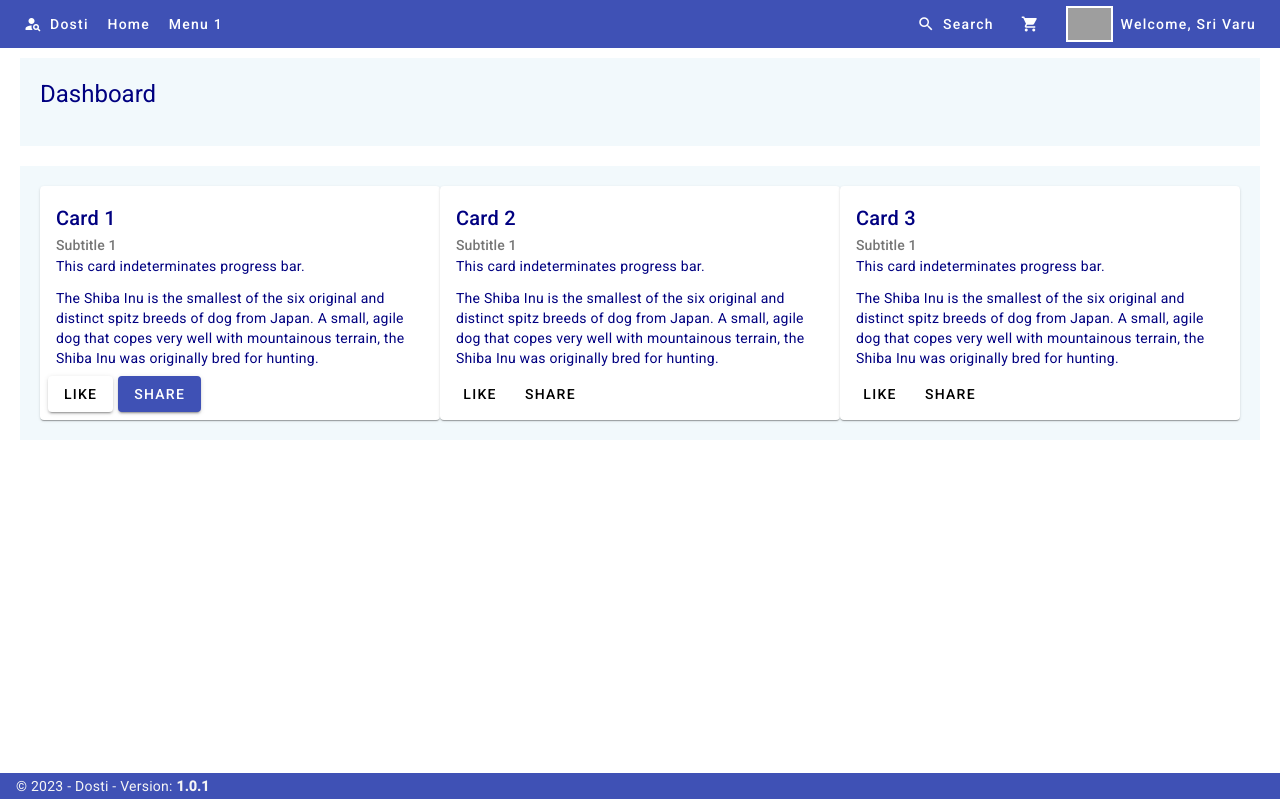
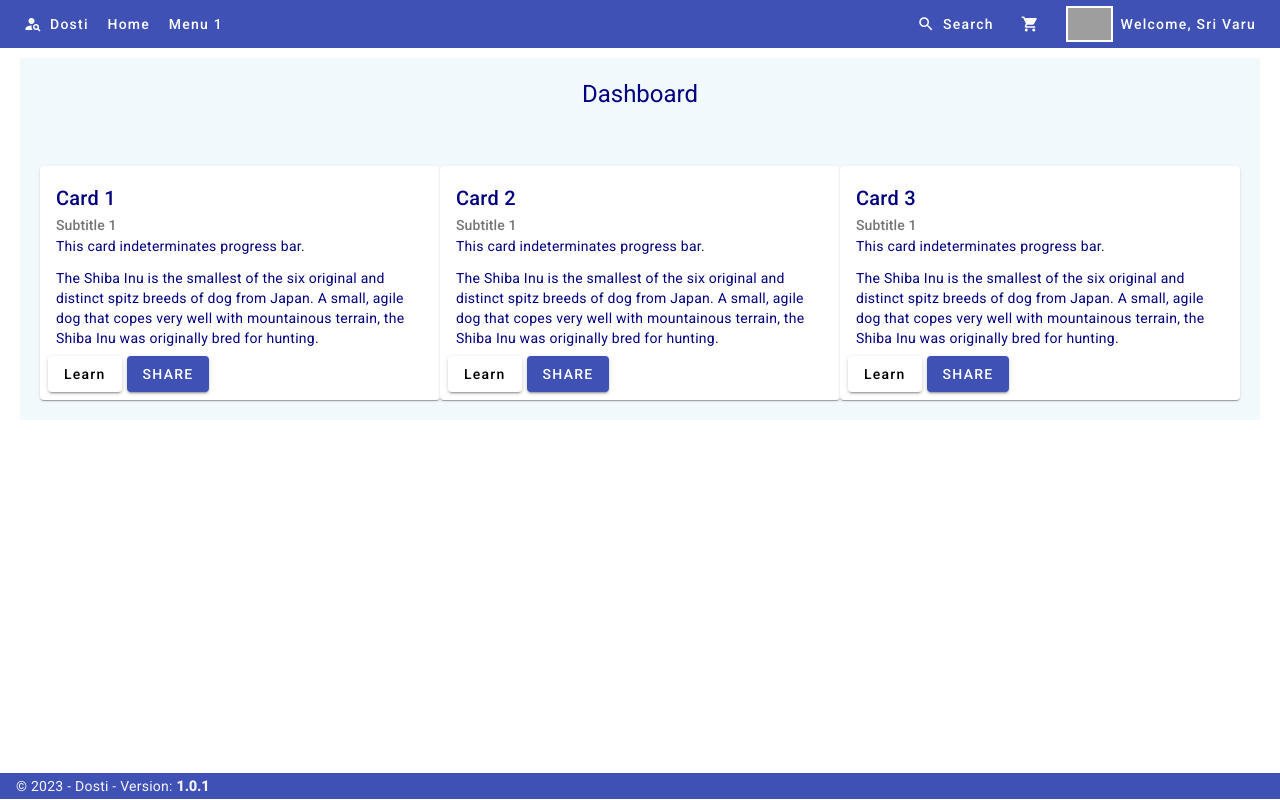
Before and after one commit to Microservices-for-Small-Dosti-App/dosti-client-ngweb, an Angular app: page /dashboard in a window 1280 px wide. Built offline with nearby package versions, Linux system fonts and the light colour scheme; grey boxes are pictures that could not be loaded.

Commit message:
Dashboard Facelift

```diff
--- a/src/app/modules/dashboard/dashboard.component.html
+++ b/src/app/modules/dashboard/dashboard.component.html
@@ -1,9 +1,8 @@
-<div class="container">
+<div class="container-header">
     <h1>Dashboard</h1>
 </div>
 
 <div class="container">
-
 
     <mat-card class="example-card">
         <mat-card-header>
@@ -15,7 +14,7 @@
             <p>{{longText}}</p>
         </mat-card-content>
         <mat-card-actions>
-            <button mat-raised-button>LIKE</button>
+            <button mat-raised-button>Learn</button>
             <button mat-raised-button color="primary">SHARE</button>
         </mat-card-actions>
     </mat-card>
@@ -30,8 +29,8 @@
             <p>{{longText}}</p>
         </mat-card-content>
         <mat-card-actions>
-            <button mat-button>LIKE</button>
-            <button mat-button>SHARE</button>
+            <button mat-raised-button>Learn</button>
+            <button mat-raised-button color="primary">SHARE</button>
         </mat-card-actions>
     </mat-card>
 
@@ -45,8 +44,8 @@
             <p>{{longText}}</p>
         </mat-card-content>
         <mat-card-actions>
-            <button mat-button>LIKE</button>
-            <button mat-button>SHARE</button>
+            <button mat-raised-button>Learn</button>
+            <button mat-raised-button color="primary">SHARE</button>
         </mat-card-actions>
     </mat-card>
 
--- a/src/app/modules/dashboard/dashboard.component.scss
+++ b/src/app/modules/dashboard/dashboard.component.scss
@@ -8,6 +8,17 @@
     display: flex;
     flex-direction: row;
     justify-content: space-between;
+}
+
+.container-header {
+    flex-wrap: wrap;
+    justify-content: center;
+    margin: 0 auto;
+    max-width: 1250px;
+    padding: 20px;
+    background-color: rgb(242, 249, 252);
+    text-align: center;
+    // margin-bottom: 5px;
 }
 
 h1 {
```
